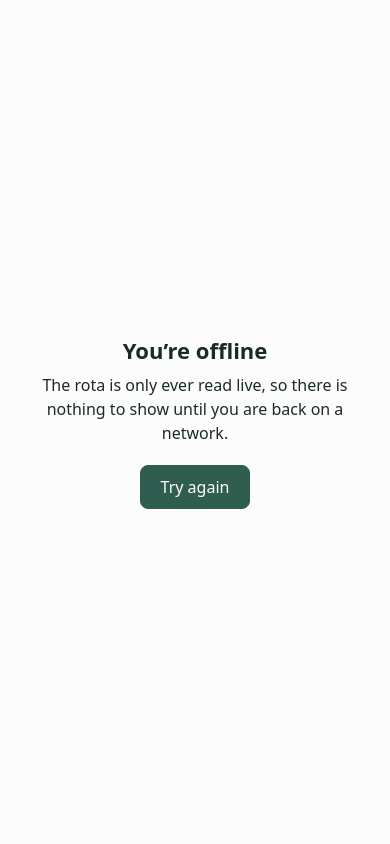
After one commit to devachnid/rota, a Django app: template templates/offline.html in a window 390 px wide. The commit adds this page. Run offline with Django 5.2, Linux system fonts and the light colour scheme; the template is opened without the code that fills it, so the values that code supplies are empty.

Commit message:
feat: a service worker, so Chrome on Android offers "Install app"
The manifest alone gives iOS its home-screen icon and standalone window;
Chrome on Android offers a real install only to a site whose service
worker handles fetch, and otherwise a shortcut that opens in the browser.
The worker was deferred in Phase 2 because caching an authenticated rota
is a decision. This makes the decision explicit rather than absent: the
worker precaches exactly one URL, the offline page, and intercepts only
navigations — every htmx partial, form post and script goes to the
network untouched, and a successful navigation is never stored. A
navigation that fails offline gets the page; nothing authenticated ever
lands on the device.

It is served at /sw.js by config.views, next to the manifest and for the
same reasons plus one: a worker cannot control paths above its own, so
/static/js/sw.js could never control /. The source stays in static/js
and is served byte for byte, with no-cache so a changed worker reaches
every phone on its next visit rather than a day later. The offline page
is self-contained — no hashed static URL, no base.html — because it is
the one page a stale cache could otherwise break. The manifest gains an
id so start_url can move later without phones seeing a second app.

Nine tests, each watched to fail first. The self-contained check reads
the template inside the test so a missing file fails it instead of
passing against an empty string.

Co-Authored-By: Claude Fable 5.1 <noreply@anthropic.com>
Claude-Session: https://claude.ai/code/session_01J2YzddtYNqJix7E287gvX4

```diff
--- a/config/urls.py
+++ b/config/urls.py
@@ -2,13 +2,17 @@ from django.contrib import admin
 from django.urls import include, path
 from django.views.generic import RedirectView
 
-from config.views import manifest
+from config.views import manifest, offline, service_worker
 
 urlpatterns = [
     path("admin/", admin.site.urls),
     # Root-level and unauthenticated on purpose: a browser fetches the
     # manifest before anyone has signed in.
     path("manifest.webmanifest", manifest, name="manifest"),
+    # The worker must sit at the root to control the whole site; the offline
+    # page is what it precaches, on the login page before anyone signs in.
+    path("sw.js", service_worker, name="service-worker"),
+    path("offline/", offline, name="offline"),
     path("accounts/", include("accounts.urls")),
     path("feedback/", include("feedback.urls")),
     path("", include("rota.urls")),
--- a/templates/base.html
+++ b/templates/base.html
@@ -22,6 +22,7 @@
 {% palette_css %}
 <script src="{% static 'htmx.min.js' %}" defer></script>
 <script src="{% static 'js/passkeys.js' %}" defer></script>
+<script>if ('serviceWorker' in navigator) { navigator.serviceWorker.register('/sw.js'); }</script>
 </head>
 <body{% block body_attrs %}{% endblock %} hx-headers='{"X-CSRFToken": "{{ csrf_token }}"}'>
 <nav class="nav">
--- /dev/null
+++ b/templates/offline.html
@@ -0,0 +1,37 @@
+{# The one page the service worker serves from its cache, so it carries no #}
+{# static-tag URL — those change hash on deploy — and does not extend #}
+{# base.html, whose stylesheets are exactly those URLs. Colours are the #}
+{# design tokens' --ground / --ink / --accent, written out for that reason. #}
+<!doctype html>
+<html lang="en">
+<head>
+<meta charset="utf-8">
+<meta name="viewport" content="width=device-width, initial-scale=1, viewport-fit=cover">
+<title>Offline — Rota</title>
+<style>
+  :root { color-scheme: light dark; }
+  body {
+    margin: 0; min-height: 100vh; display: grid; place-items: center;
+    padding: 1.5rem; box-sizing: border-box;
+    font-family: system-ui, sans-serif; background: #FCFCFD; color: #1B2A26;
+  }
+  @media (prefers-color-scheme: dark) {
+    body { background: #131917; color: #E6ECE9; }
+  }
+  main { max-width: 26rem; text-align: center; }
+  h1 { font-size: 1.375rem; margin: 0 0 .5rem; }
+  p { margin: 0 0 1.25rem; line-height: 1.5; }
+  button {
+    font: inherit; padding: .6rem 1.2rem; border-radius: .5rem;
+    border: 1px solid #2F5D50; background: #2F5D50; color: #fff; cursor: pointer;
+  }
+</style>
+</head>
+<body>
+<main>
+  <h1>You’re offline</h1>
+  <p>The rota is only ever read live, so there is nothing to show until you are back on a network.</p>
+  <button type="button" onclick="location.reload()">Try again</button>
+</main>
+</body>
+</html>
```
Also changed, not shown: config/views.py (+36 -1 lines), docs/backlog.md (+8 -4 lines), static/js/sw.js (added, +43 -0 lines), tests/test_pwa.py (+97 -0 lines).
